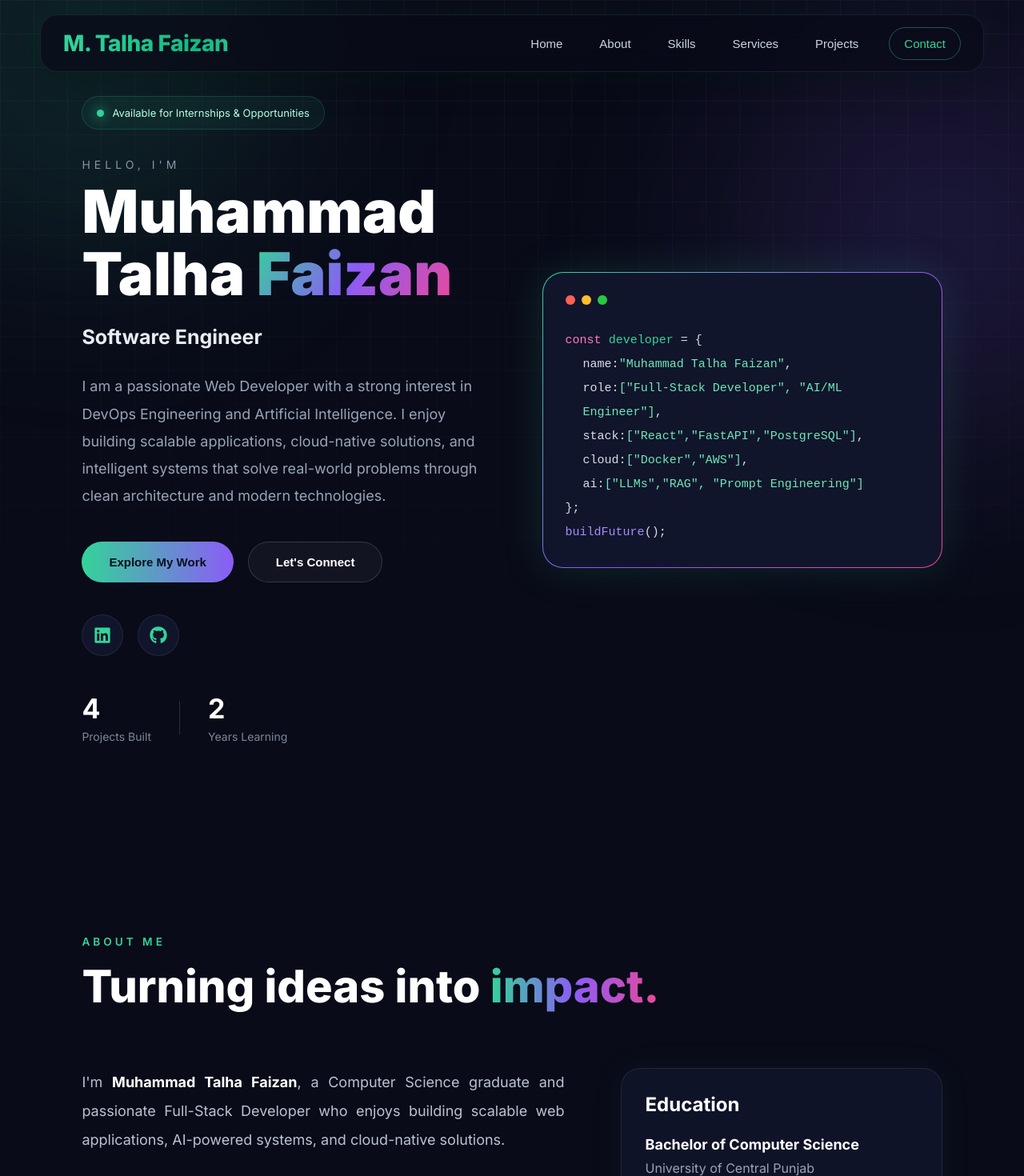
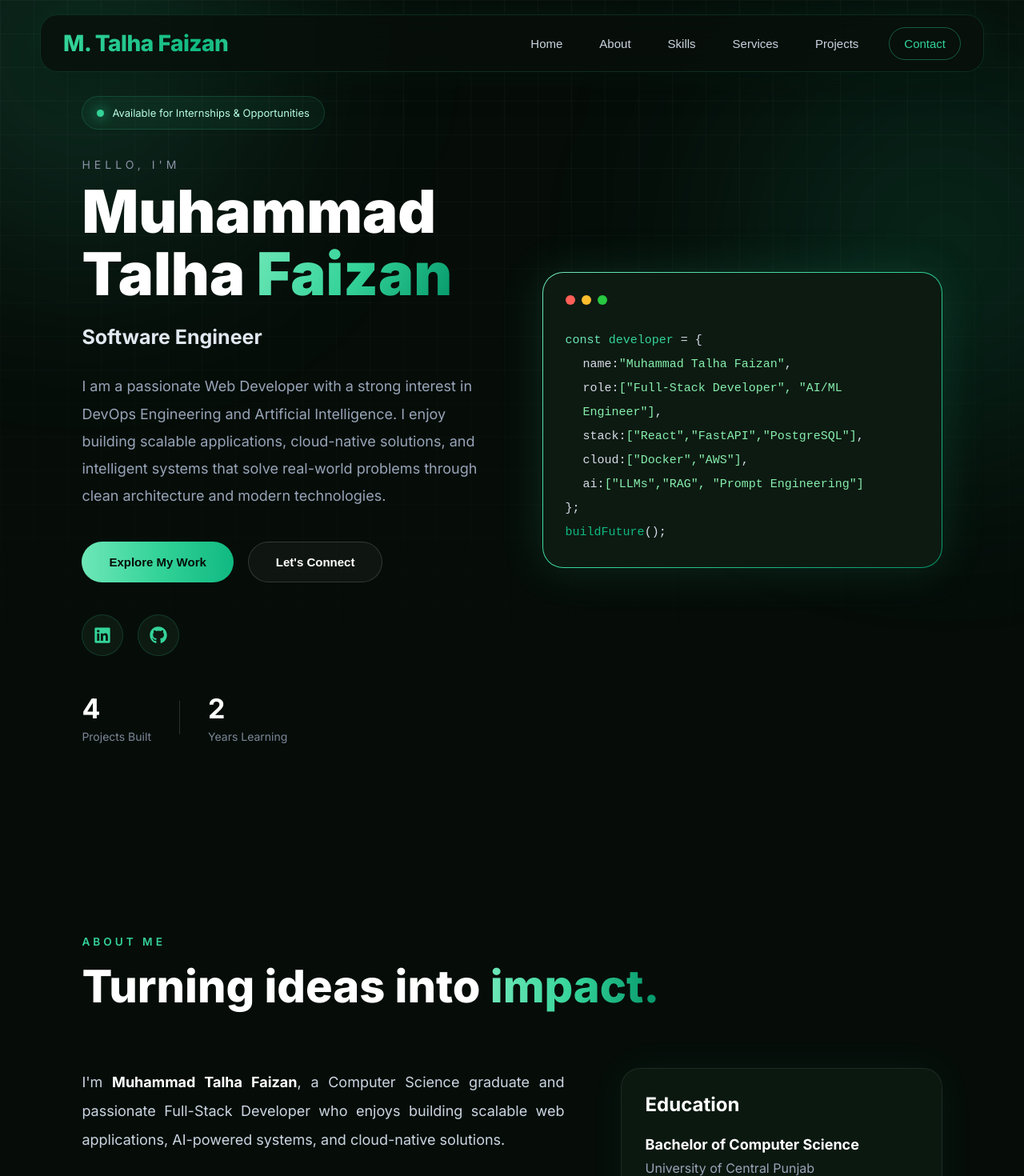
Before and after one commit to talha-xml/Portfolio, a React (Create React App) app: page / in a window 1280 px wide. Shown: the top 1470 px of the page at 80% size. Built offline with nearby package versions, Linux system fonts and the light colour scheme.

Commit message:
improved UI Theme

```diff
--- a/src/components/Navbar.css
+++ b/src/components/Navbar.css
@@ -16,11 +16,11 @@ html {
 
   padding: 0 28px;
 
-  border: 1px solid rgba(255, 255, 255, 0.08);
+  border: 1px solid rgba(52, 211, 153, 0.15);
 
   border-radius: 22px;
 
-  background: rgba(9, 11, 24, 0.72);
+  background: rgba(8, 15, 11, 0.8);
 
   backdrop-filter: blur(18px);
 
@@ -164,9 +164,9 @@ html {
 
     border-radius: 22px;
 
-    background: rgba(9, 11, 24, 0.95);
+    background: rgba(8, 15, 11, 0.96);
 
-    border: 1px solid rgba(255, 255, 255, 0.08);
+    border: 1px solid rgba(52, 211, 153, 0.15);
 
     backdrop-filter: blur(18px);
   }
--- a/src/styles/About.css
+++ b/src/styles/About.css
@@ -1,7 +1,7 @@
 .about {
   min-height: 100vh;
   padding: 120px 8% 100px;
-  background: #090b18;
+  background: #060d09;
   color: #fff;
 }
 
@@ -25,7 +25,7 @@
 }
 
 .about-title span {
-  background: linear-gradient(90deg, #34d399, #8b5cf6, #ec4899);
+  background: linear-gradient(90deg, #6ee7b7, #34d399, #059669);
   -webkit-background-clip: text;
   -webkit-text-fill-color: transparent;
 }
@@ -46,7 +46,7 @@
 .about-text {
   font-size: 18px;
   line-height: 2;
-  color: #b9c2d3;
+  color: #cbd5e1;
   text-align: justify;
 }
 
@@ -61,7 +61,7 @@
 }
 
 .info-card {
-  background: rgba(17, 21, 43, 0.9);
+  background: rgba(13, 26, 18, 0.9);
   border: 1px solid rgba(255, 255, 255, 0.08);
   border-radius: 24px;
   padding: 30px;
@@ -139,7 +139,7 @@
 }
 
 .stat-card {
-  background: rgba(17, 21, 43, 0.9);
+  background: rgba(13, 26, 18, 0.9);
   border: 1px solid rgba(255, 255, 255, 0.08);
   border-radius: 24px;
   padding: 35px;
@@ -158,13 +158,13 @@
 .stat-card h2 {
   font-size: 54px;
   margin-bottom: 12px;
-  background: linear-gradient(90deg, #34d399, #8b5cf6);
+  background: linear-gradient(90deg, #6ee7b7, #34d399, #10b981);
   -webkit-background-clip: text;
   -webkit-text-fill-color: transparent;
 }
 
 .stat-card p {
-  color: #a8b5c8;
+  color: #94a3b8;
   font-size: 16px;
 }
 
--- a/src/styles/Contact.css
+++ b/src/styles/Contact.css
@@ -7,8 +7,8 @@
 .contact-card {
   position: relative;
   overflow: hidden;
-  background: #11152b;
-  border: 1px solid rgba(255, 255, 255, 0.08);
+  background: #0d1a12;
+  border: 1px solid rgba(52, 211, 153, 0.15);
   border-radius: 30px;
   padding: 70px 50px;
   text-align: center;
@@ -18,8 +18,8 @@
   content: '';
   position: absolute;
   inset: 0;
-  background: radial-gradient(circle at top left, rgba(52, 211, 153, 0.12), transparent 35%),
-    radial-gradient(circle at bottom right, rgba(139, 92, 246, 0.12), transparent 35%);
+  background: radial-gradient(circle at top left, rgba(52, 211, 153, 0.14), transparent 38%),
+    radial-gradient(circle at bottom right, rgba(5, 150, 105, 0.14), transparent 38%);
   pointer-events: none;
 }
 
@@ -44,7 +44,7 @@
 }
 
 .contact-title span {
-  background: linear-gradient(120deg, #34d399, #8b5cf6, #ec4899);
+  background: linear-gradient(120deg, #6ee7b7, #34d399, #059669);
   -webkit-background-clip: text;
   -webkit-text-fill-color: transparent;
 }
@@ -117,7 +117,7 @@
   border: none;
   border-radius: 999px;
   background: #34d399;
-  color: #090b18;
+  color: #060d09;
   font-family: inherit;
   font-size: 0.95rem;
   font-weight: 700;
--- a/src/styles/Footer.css
+++ b/src/styles/Footer.css
@@ -1,8 +1,8 @@
 .footer {
   text-align: center;
   padding: 24px 20px;
-  background-color: #090b18;
-  border-top: 1px solid rgba(52, 211, 153, 0.12);
+  background-color: #060d09;
+  border-top: 1px solid rgba(52, 211, 153, 0.15);
   color: #34d399;
   margin-top: auto;
 }
--- a/src/styles/Home.css
+++ b/src/styles/Home.css
@@ -11,7 +11,7 @@ html {
 
 body {
   font-family: 'Inter', sans-serif;
-  background: #090b18;
+  background: #060d09;
   color: white;
 }
 
@@ -22,7 +22,7 @@ body {
   display: flex;
   align-items: center;
   padding: 120px 8%;
-  background: #090b18;
+  background: #060d09;
 }
 
 .background-grid {
@@ -45,7 +45,7 @@ body {
   height: 450px;
   top: -150px;
   left: -120px;
-  background: rgba(52, 211, 153, 0.14);
+  background: rgba(52, 211, 153, 0.16);
 }
 
 .blob2 {
@@ -53,7 +53,7 @@ body {
   height: 500px;
   right: -150px;
   top: 50px;
-  background: rgba(139, 92, 246, 0.15);
+  background: rgba(16, 185, 129, 0.14);
 }
 
 .hero-container {
@@ -114,7 +114,7 @@ body {
 }
 
 .hero-title span {
-  background: linear-gradient(120deg, #34d399, #8b5cf6, #ec4899);
+  background: linear-gradient(120deg, #6ee7b7, #34d399, #059669);
   -webkit-background-clip: text;
   color: transparent;
 }
@@ -122,7 +122,7 @@ body {
 .hero-subtitle {
   font-size: 25px;
   font-weight: 700;
-  color: #e8edf5;
+  color: #e2e8f0;
   margin-bottom: 30px;
 }
 
@@ -158,8 +158,8 @@ body {
 
 .primary-btn {
   border: none;
-  background: linear-gradient(90deg, #34d399, #8b5cf6);
-  color: #09101b;
+  background: linear-gradient(90deg, #6ee7b7, #34d399, #10b981);
+  color: #060d09;
 }
 
 .primary-btn:hover {
@@ -176,7 +176,7 @@ body {
 .secondary-btn:hover {
   transform: translateY(-5px);
   border-color: #34d399;
-  background: rgba(255, 255, 255, 0.08);
+  background: rgba(52, 211, 153, 0.1);
 }
 
 .hero-socials {
@@ -194,8 +194,8 @@ body {
   align-items: center;
   font-size: 22px;
   color: #34d399;
-  background: #11152b;
-  border: 1px solid rgba(255, 255, 255, 0.08);
+  background: #0d1a12;
+  border: 1px solid rgba(52, 211, 153, 0.18);
   text-decoration: none;
   transition: 0.35s ease;
 }
@@ -203,7 +203,7 @@ body {
 .hero-socials a:hover {
   transform: translateY(-6px);
   background: #34d399;
-  color: #090b18;
+  color: #060d09;
   box-shadow: 0 0 30px rgba(52, 211, 153, 0.4);
 }
 
@@ -253,10 +253,10 @@ body {
   z-index: 2;
   padding: 28px;
   border-radius: 26px;
-  background: #11152b;
+  background: #0d1a12;
   border: 1px solid transparent;
-  background-image: linear-gradient(#11152b, #11152b),
-    linear-gradient(135deg, #34d399, #8b5cf6, #ec4899);
+  background-image: linear-gradient(#0d1a12, #0d1a12),
+    linear-gradient(135deg, #6ee7b7, #34d399, #059669);
   background-origin: border-box;
   background-clip: padding-box, border-box;
   box-shadow: 0 0 55px rgba(52, 211, 153, 0.15);
@@ -266,7 +266,7 @@ body {
 }
 
 .code-card:hover {
-  box-shadow: 0 25px 70px rgba(52, 211, 153, 0.25), 0 0 80px rgba(139, 92, 246, 0.18);
+  box-shadow: 0 25px 70px rgba(52, 211, 153, 0.25), 0 0 80px rgba(16, 185, 129, 0.22);
 }
 
 .window-buttons {
@@ -315,7 +315,7 @@ body {
 }
 
 .keyword {
-  color: #ff79c6;
+  color: #6ee7b7;
 }
 
 .variable {
@@ -323,11 +323,11 @@ body {
 }
 
 .string {
-  color: #6ee7b7;
+  color: #86efac;
 }
 
 .function {
-  color: #a78bfa;
+  color: #10b981;
 }
 .floating-card {
   position: absolute;
@@ -336,10 +336,10 @@ body {
   gap: 10px;
   padding: 14px 22px;
   border-radius: 18px;
-  background: rgba(17, 21, 43, 0.92);
-  border: 1px solid rgba(255, 255, 255, 0.08);
+  background: rgba(13, 26, 18, 0.92);
+  border: 1px solid rgba(52, 211, 153, 0.15);
   backdrop-filter: blur(15px);
-  color: #dfe8ff;
+  color: #b9ffe5;
   font-weight: 600;
   box-shadow: 0 0 40px rgba(52, 211, 153, 0.08);
   z-index: 3;
--- a/src/styles/Projects.css
+++ b/src/styles/Projects.css
@@ -24,7 +24,7 @@
 }
 
 .projects-title span {
-  background: linear-gradient(120deg, #34d399, #8b5cf6, #ec4899);
+  background: linear-gradient(120deg, #6ee7b7, #34d399, #059669);
   -webkit-background-clip: text;
   -webkit-text-fill-color: transparent;
 }
@@ -36,8 +36,8 @@
 }
 
 .project-card {
-  background: #11152b;
-  border: 1px solid rgba(255, 255, 255, 0.08);
+  background: #0d1a12;
+  border: 1px solid rgba(52, 211, 153, 0.12);
   border-radius: 28px;
   overflow: hidden;
   position: relative;
@@ -63,8 +63,8 @@
   left: -48px;
   width: 170px;
   padding: 9px 0;
-  background: linear-gradient(135deg, #34d399, #8b5cf6);
-  color: #fff;
+  background: linear-gradient(135deg, #6ee7b7, #059669);
+  color: #060d09;
   text-align: center;
   text-transform: uppercase;
   letter-spacing: 1px;
@@ -129,7 +129,7 @@
   padding: 13px 25px;
   border-radius: 999px;
   text-decoration: none;
-  color: #090b18;
+  color: #060d09;
   background: #34d399;
   font-weight: 700;
   transition: 0.3s ease;
@@ -154,15 +154,15 @@
   padding: 13px 25px;
   border-radius: 999px;
   text-decoration: none;
-  color: white;
-  background: linear-gradient(120deg, #8b5cf6, #ec4899);
+  color: #060d09;
+  background: linear-gradient(120deg, #6ee7b7, #10b981);
   font-weight: 700;
   transition: 0.3s ease;
 }
 
 .visit-btn:hover {
   transform: translateY(-3px);
-  box-shadow: 0 0 25px rgba(139, 92, 246, 0.35);
+  box-shadow: 0 0 25px rgba(16, 185, 129, 0.4);
 }
 
 .demo-btn {
--- a/src/styles/Services.css
+++ b/src/styles/Services.css
@@ -26,7 +26,7 @@
 }
 
 .services-title span {
-  background: linear-gradient(120deg, #34d399, #8b5cf6, #ec4899);
+  background: linear-gradient(120deg, #6ee7b7, #34d399, #059669);
   -webkit-background-clip: text;
   -webkit-text-fill-color: transparent;
 }
@@ -44,8 +44,8 @@
 }
 
 .service-card {
-  background: #11152b;
-  border: 1px solid rgba(255, 255, 255, 0.08);
+  background: #0d1a12;
+  border: 1px solid rgba(52, 211, 153, 0.12);
   border-radius: 28px;
   padding: 35px;
   transition: 0.35s ease;
@@ -59,9 +59,9 @@
   inset: 0;
   background: linear-gradient(
     135deg,
+    rgba(110, 231, 183, 0.1),
     rgba(52, 211, 153, 0.08),
-    rgba(139, 92, 246, 0.08),
-    rgba(236, 72, 153, 0.05)
+    rgba(5, 150, 105, 0.06)
   );
   opacity: 0;
   transition: 0.35s;
@@ -84,8 +84,8 @@
   display: flex;
   justify-content: center;
   align-items: center;
-  background: linear-gradient(135deg, #34d399, #8b5cf6);
-  color: white;
+  background: linear-gradient(135deg, #6ee7b7, #059669);
+  color: #060d09;
   font-size: 1.9rem;
   margin-bottom: 28px;
   position: relative;
--- a/src/styles/Skills.css
+++ b/src/styles/Skills.css
@@ -24,7 +24,7 @@
 }
 
 .skills-title span {
-  background: linear-gradient(120deg, #34d399, #8b5cf6, #ec4899);
+  background: linear-gradient(120deg, #6ee7b7, #34d399, #059669);
   -webkit-background-clip: text;
   -webkit-text-fill-color: transparent;
 }
@@ -36,8 +36,8 @@
 }
 
 .skill-card {
-  background: #11152b;
-  border: 1px solid rgba(255, 255, 255, 0.08);
+  background: #0d1a12;
+  border: 1px solid rgba(52, 211, 153, 0.12);
   border-radius: 24px;
   padding: 35px;
   transition: 0.35s;
@@ -51,9 +51,9 @@
   inset: 0;
   background: linear-gradient(
     135deg,
+    rgba(110, 231, 183, 0.1),
     rgba(52, 211, 153, 0.08),
-    rgba(139, 92, 246, 0.08),
-    rgba(236, 72, 153, 0.06)
+    rgba(5, 150, 105, 0.06)
   );
   opacity: 0;
   transition: 0.35s;
@@ -113,7 +113,7 @@
 
 .tech-stack span:hover {
   background: #34d399;
-  color: #090b18;
+  color: #060d09;
   border-color: #34d399;
   box-shadow: 0 0 20px rgba(52, 211, 153, 0.35);
 }
```
